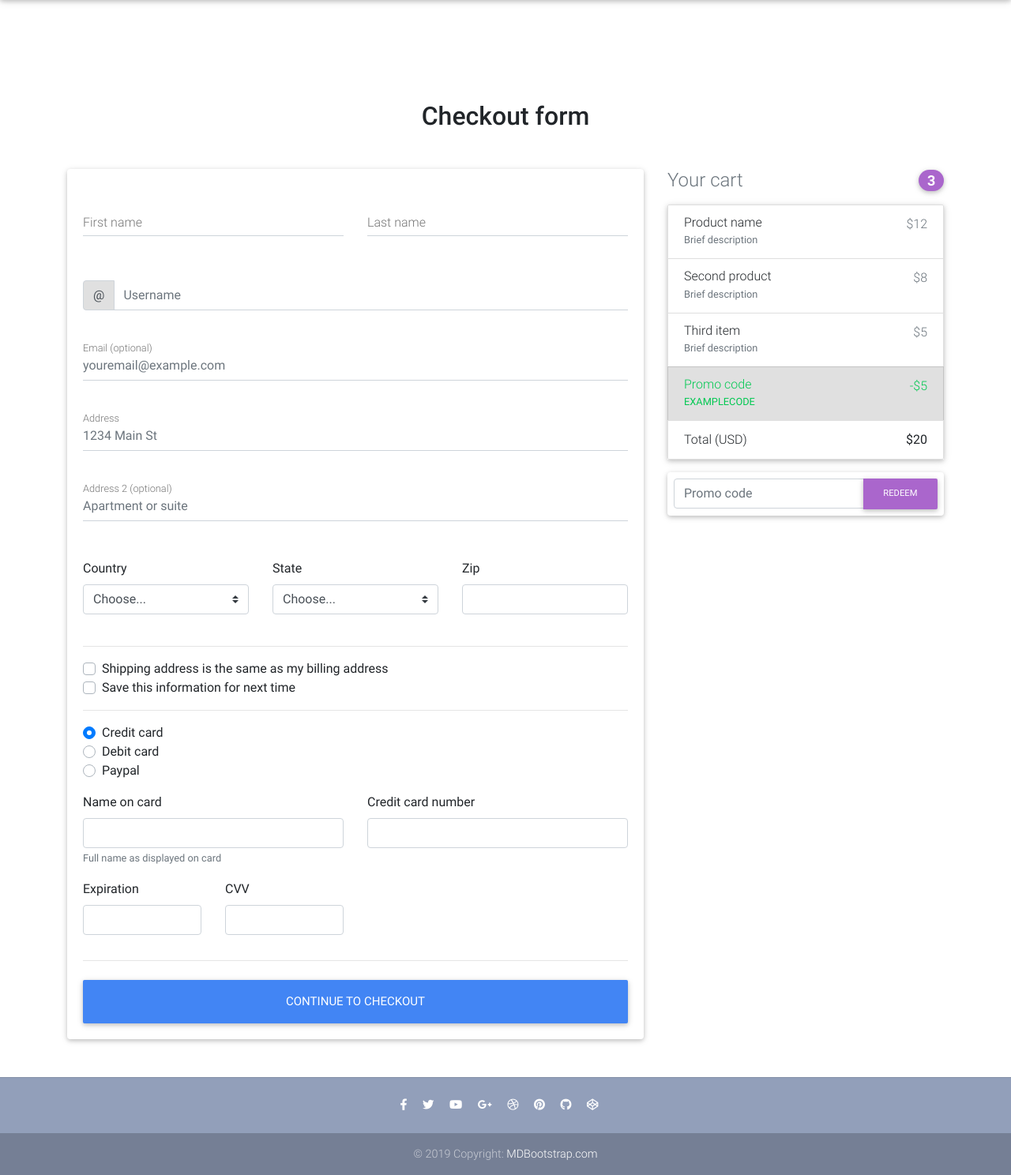
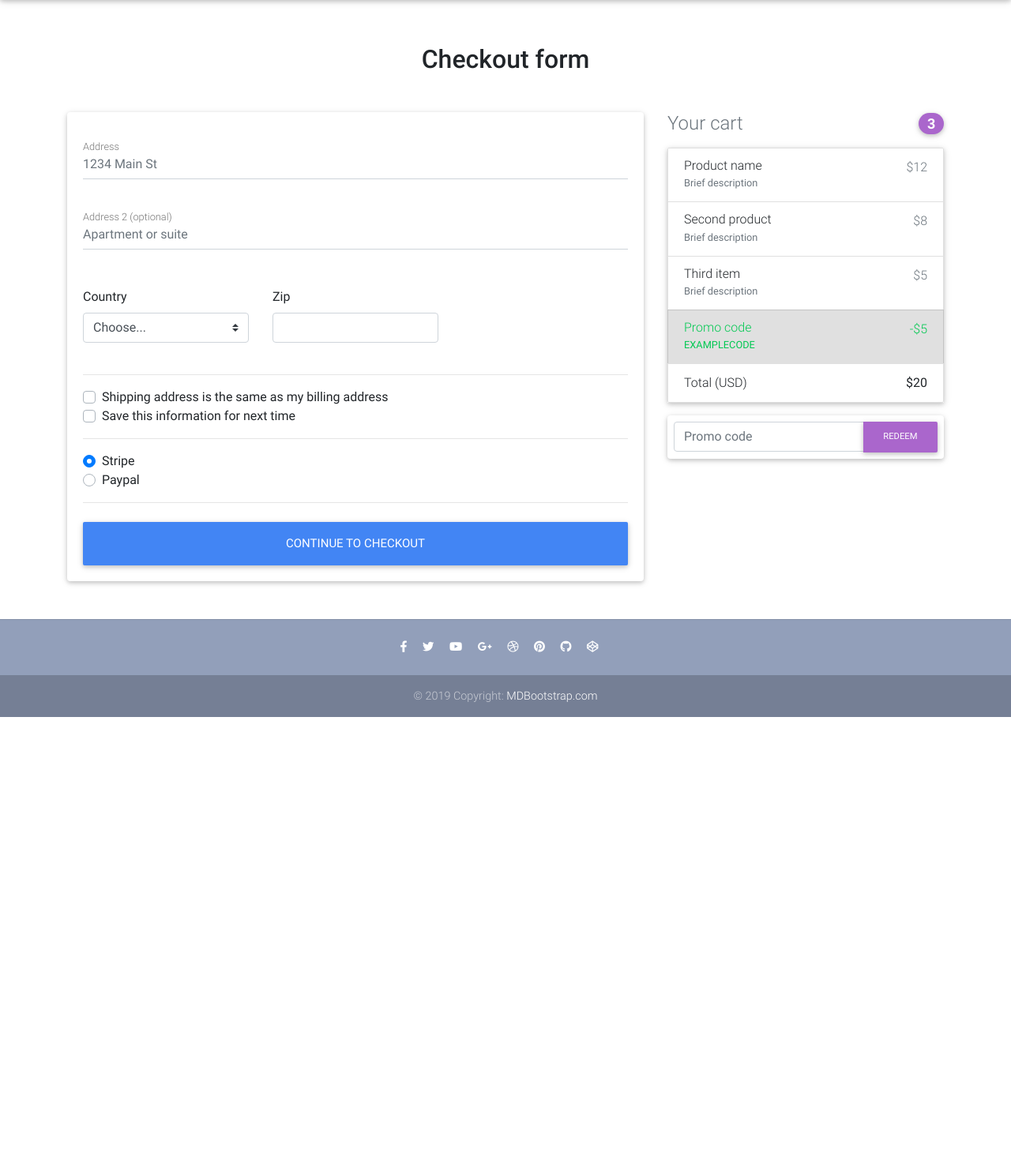
Before and after one commit to mladenjanic/E-Shop, a Django app: page /checkout/ in a window 1280 px wide. Shown: the part 64-1552 px from the top of the page at 79% size. After the commit the page ends 972 px from the top, so only its background shows below. Run offline with Django 3.2, Linux system fonts and the light colour scheme; some libraries are stand-ins or nearby versions.

Commit message:
Create checkout form

```diff
--- a/eshop/settings.py
+++ b/eshop/settings.py
@@ -19,6 +19,7 @@ INSTALLED_APPS = [
     'allauth',
     'allauth.account',
     'allauth.socialaccount',
+    'django_countries',
 
     'core'
 ]
--- a/requirements.txt
+++ b/requirements.txt
@@ -3,6 +3,7 @@ Django==2.2.4
 pep8==1.7.1
 django-allauth==0.40.0
 django-crispy-forms==1.8.1
+django-countries==5.5
 pycodestyle==2.5.0
 pytz==2018.5
 sqlparse==0.2.4
--- a/templates/checkout-page.html
+++ b/templates/checkout-page.html
@@ -2,7 +2,7 @@
 
 {% block content %}
 <!--Main layout-->
-<main class="mt-5 pt-4">
+<main>
   <div class="container wow fadeIn">
 
     <!-- Heading -->
@@ -20,49 +20,6 @@
           <!--Card content-->
           <form class="card-body">
 
-            <!--Grid row-->
-            <div class="row">
-
-              <!--Grid column-->
-              <div class="col-md-6 mb-2">
-
-                <!--firstName-->
-                <div class="md-form ">
-                  <input type="text" id="firstName" class="form-control">
-                  <label for="firstName" class="">First name</label>
-                </div>
-
-              </div>
-              <!--Grid column-->
-
-              <!--Grid column-->
-              <div class="col-md-6 mb-2">
-
-                <!--lastName-->
-                <div class="md-form">
-                  <input type="text" id="lastName" class="form-control">
-                  <label for="lastName" class="">Last name</label>
-                </div>
-
-              </div>
-              <!--Grid column-->
-
-            </div>
-            <!--Grid row-->
-
-            <!--Username-->
-            <div class="md-form input-group pl-0 mb-5">
-              <div class="input-group-prepend">
-                <span class="input-group-text" id="basic-addon1">@</span>
-              </div>
-              <input type="text" class="form-control py-0" placeholder="Username" aria-describedby="basic-addon1">
-            </div>
-
-            <!--email-->
-            <div class="md-form mb-5">
-              <input type="text" id="email" class="form-control" placeholder="youremail@example.com">
-              <label for="email" class="">Email (optional)</label>
-            </div>
 
             <!--address-->
             <div class="md-form mb-5">
@@ -94,20 +51,6 @@
               </div>
               <!--Grid column-->
 
-              <!--Grid column-->
-              <div class="col-lg-4 col-md-6 mb-4">
-
-                <label for="state">State</label>
-                <select class="custom-select d-block w-100" id="state" required>
-                  <option value="">Choose...</option>
-                  <option>California</option>
-                </select>
-                <div class="invalid-feedback">
-                  Please provide a valid state.
-                </div>
-
-              </div>
-              <!--Grid column-->
 
               <!--Grid column-->
               <div class="col-lg-4 col-md-6 mb-4">
@@ -141,50 +84,16 @@
             <div class="d-block my-3">
               <div class="custom-control custom-radio">
                 <input id="credit" name="paymentMethod" type="radio" class="custom-control-input" checked required>
-                <label class="custom-control-label" for="credit">Credit card</label>
+                <label class="custom-control-label" for="credit">Stripe</label>
               </div>
-              <div class="custom-control custom-radio">
-                <input id="debit" name="paymentMethod" type="radio" class="custom-control-input" required>
-                <label class="custom-control-label" for="debit">Debit card</label>
-              </div>
+
               <div class="custom-control custom-radio">
                 <input id="paypal" name="paymentMethod" type="radio" class="custom-control-input" required>
                 <label class="custom-control-label" for="paypal">Paypal</label>
               </div>
             </div>
-            <div class="row">
-              <div class="col-md-6 mb-3">
-                <label for="cc-name">Name on card</label>
-                <input type="text" class="form-control" id="cc-name" placeholder="" required>
-                <small class="text-muted">Full name as displayed on card</small>
-                <div class="invalid-feedback">
-                  Name on card is required
-                </div>
-              </div>
-              <div class="col-md-6 mb-3">
-                <label for="cc-number">Credit card number</label>
-                <input type="text" class="form-control" id="cc-number" placeholder="" required>
-                <div class="invalid-feedback">
-                  Credit card number is required
-                </div>
-              </div>
-            </div>
-            <div class="row">
-              <div class="col-md-3 mb-3">
-                <label for="cc-expiration">Expiration</label>
-                <input type="text" class="form-control" id="cc-expiration" placeholder="" required>
-                <div class="invalid-feedback">
-                  Expiration date required
-                </div>
-              </div>
-              <div class="col-md-3 mb-3">
-                <label for="cc-expiration">CVV</label>
-                <input type="text" class="form-control" id="cc-cvv" placeholder="" required>
-                <div class="invalid-feedback">
-                  Security code required
-                </div>
-              </div>
-            </div>
+
+
             <hr class="mb-4">
             <button class="btn btn-primary btn-lg btn-block" type="submit">Continue to checkout</button>
 
--- a/templates/order_summary.html
+++ b/templates/order_summary.html
@@ -59,7 +59,8 @@
             <td><b>${{ object.get_total }}</b></td>
           </tr>
           <tr>
-            <td colspan="5"><a class="btn btn-warning float-right" href="#">Proceed to checkout</a></td>
+            <td colspan="5"><a class="btn btn-warning float-right" href="{% url 'core:checkout' %}">Proceed to
+                checkout</a></td>
 
             <td colspan="5"><a class="btn btn-primary" href="/">Continue Shopping</a></td>
           </tr>
```
Also changed, not shown: core/forms.py (added, +12 -0 lines).
